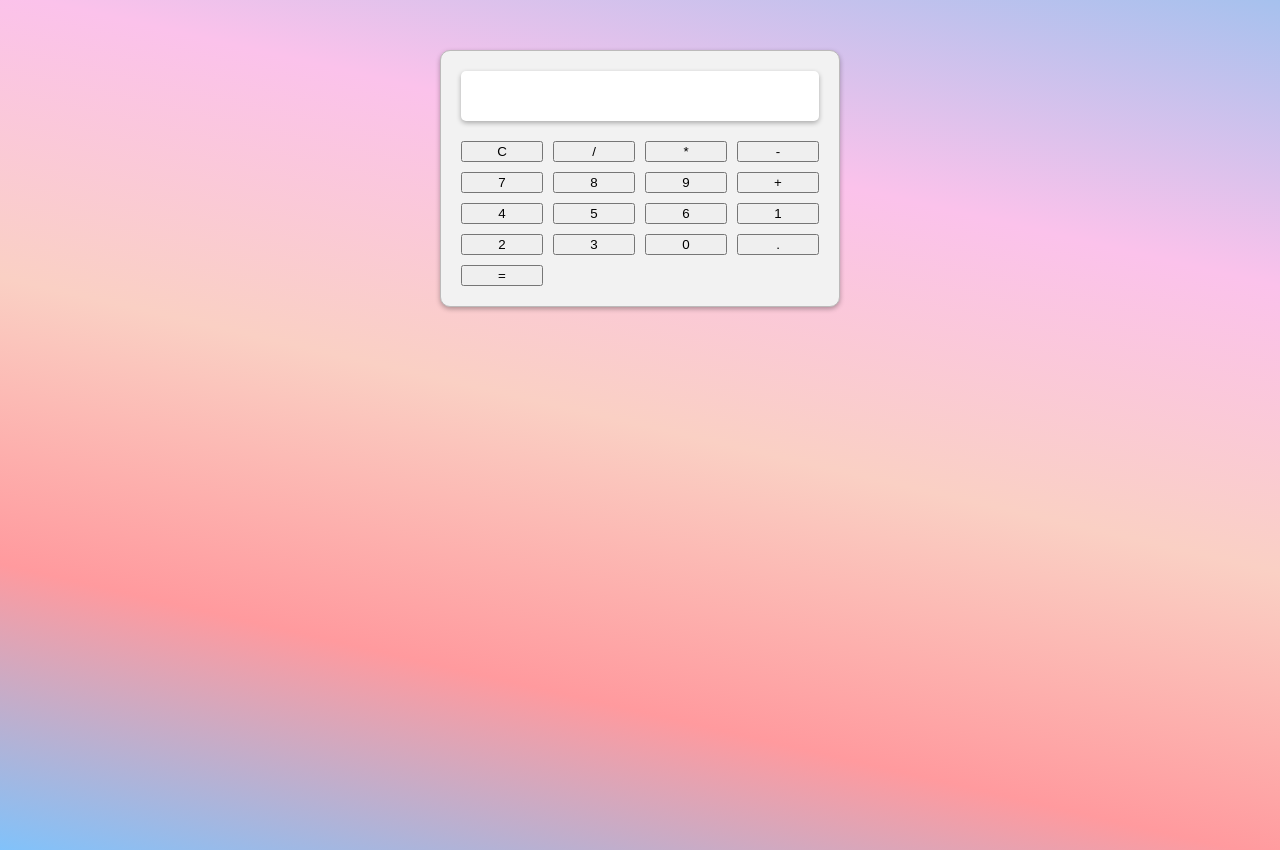
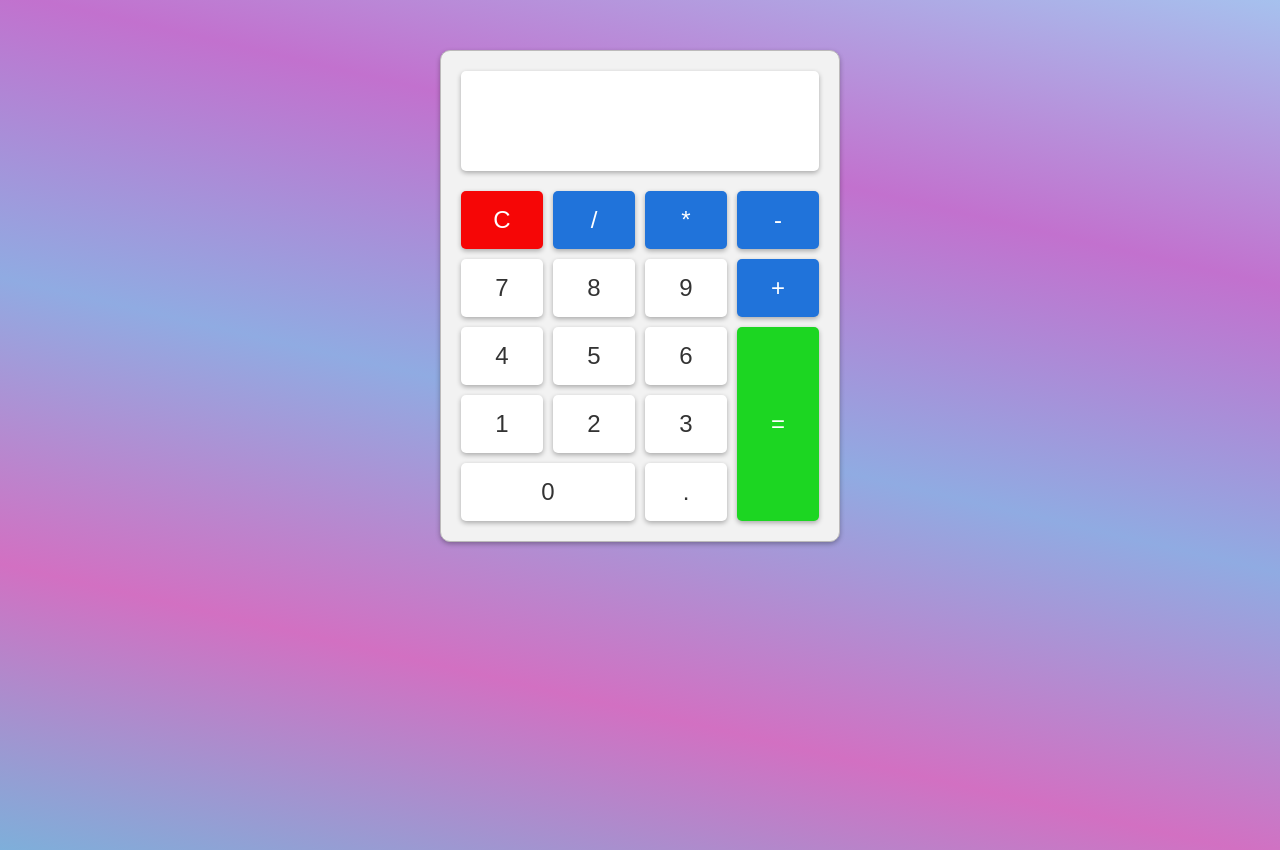
Before and after one commit to ALAMIN761740/Basic-Calculator, a plain HTML site: page index.html in a window 1280 px wide. Drawn offline with Linux system fonts and the light colour scheme.

Commit message:
css  work completed

```diff
--- a/css/style.css
+++ b/css/style.css
@@ -9,10 +9,10 @@
 
     background: linear-gradient(
         13deg,
-        #81c2fa,
-        #ff9a9e,
-        #fad0c4,
-        #fbc2eb,
+        #7eafda,
+        #d270c2,
+        #90abe2,
+        #c271ce,
         #a6c1ee
     );
 }
@@ -29,10 +29,10 @@
 
 #result-display{
     width: 100%;
-    height: 50px;
+    height: 100px;
     margin-bottom: 20px;
     padding: 10px;
-    font-size: 24px;
+    font-size: 30px;
     text-align: right;
     border: none;
     box-shadow: 0px 2px 5px rgba(0, 0, 0, 0.3);
@@ -43,5 +43,46 @@
 .buttons {
     display: grid;
     grid-template-columns: repeat(4, 1fr);
-    gap: 10px;
+    gap:10px;
 }
+
+button {
+    padding: 15px;
+    font-size: 24px;
+    border: none;
+    box-shadow: 0px 2px 5px rgba(0, 0, 0, 0.3);
+    border-radius: 5px;
+    background-color: #ffffff;
+    color: rgb(14, 13, 13);
+    cursor: pointer;
+    transition: background-color 0.3s ease;
+}
+
+button:hover {
+    background-color: #ddd;
+}
+
+.clear {
+    background-color: #f60606;
+    color: white;
+}
+
+.number, .decimal {
+    background-color: #ffffff;
+    color: #333;
+}
+
+.operator {
+    background-color: #2073da;
+    color: white;
+}
+
+.equals {
+    background-color: #1cd622;
+    color: white;
+    grid-row: span 3;
+}
+
+#zero {
+    grid-column: span 2;
+}
--- a/index.html
+++ b/index.html
@@ -21,12 +21,13 @@
             <button class="number">4</button>
             <button class="number">5</button>
             <button class="number">6</button>
+            <button class="equals">=</button>
             <button class="number">1</button>
             <button class="number">2</button>
             <button class="number">3</button>
-            <button class="number">0</button>
+
+            <button id="zero" class="number">0</button>
             <button class="decimal">.</button>
-            <button class="equals">=</button>
         </div>
     </div>
 </body>
```
